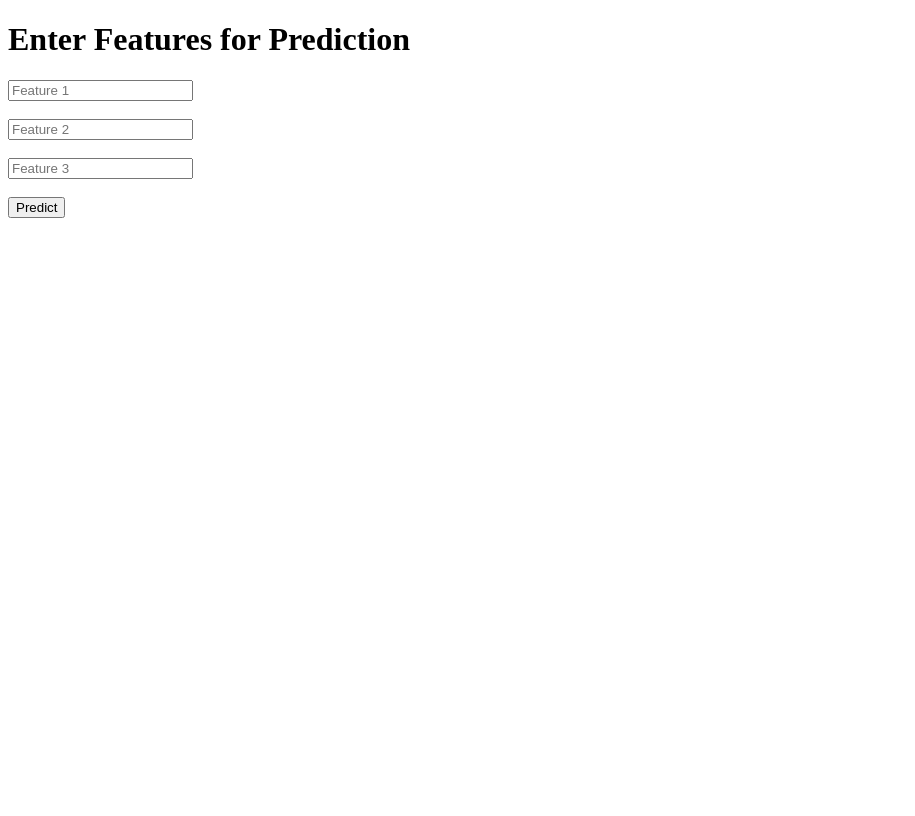
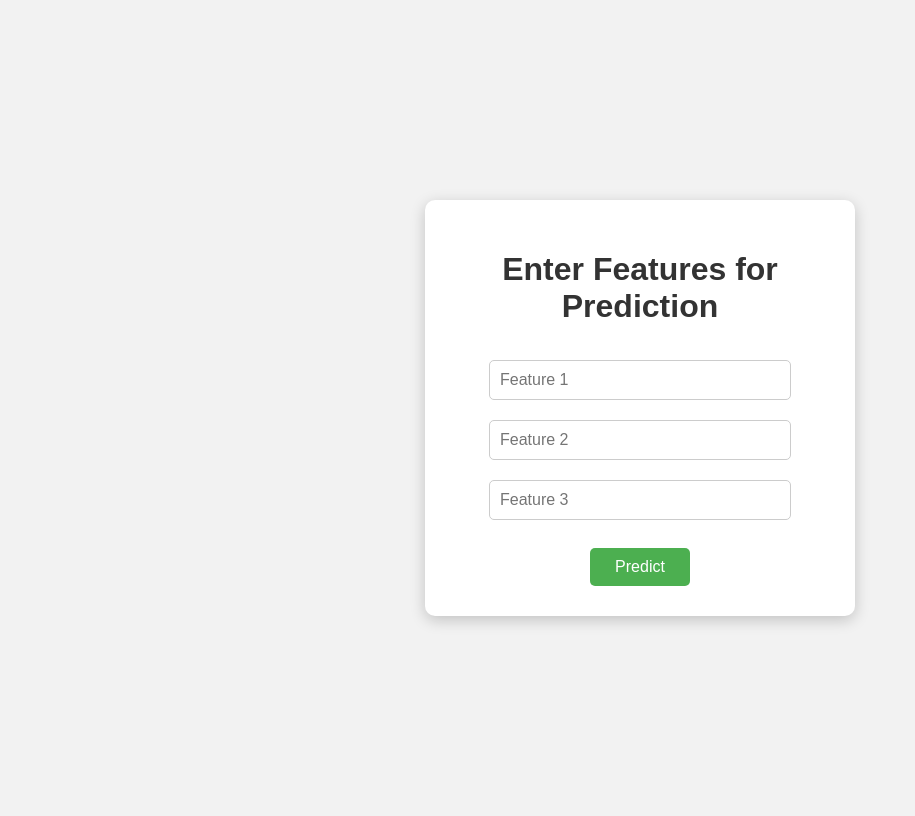
Before and after one commit to nithiyagk/cloud_deployment, a Flask app: page / in a window 1280 px wide. Shown: the whole page, without its empty margins (0-915 px from the left). Before the commit the page ends 218 px from the top, so only its background shows below. Run offline with Flask 3, Linux system fonts and the light colour scheme; parts of the project's set-up code (start-up, migrations or seed data) failed here and were passed over.

Commit message:
Update index.html with CSS styling

```diff
--- a/templates/index.html
+++ b/templates/index.html
@@ -2,12 +2,66 @@
 <html>
 <head>
     <title>Logistic Regression Prediction</title>
+    <style>
+        body {
+            font-family: Arial, sans-serif;
+            background-color: #f2f2f2;
+            display: flex;
+            justify-content: center;
+            align-items: center;
+            height: 100vh;
+        }
+
+        .container {
+            background-color: #fff;
+            padding: 30px 40px;
+            border-radius: 10px;
+            box-shadow: 0 4px 15px rgba(0, 0, 0, 0.2);
+            text-align: center;
+            width: 350px;
+        }
+
+        h1 {
+            color: #333;
+            margin-bottom: 25px;
+        }
+
+        input[type="number"] {
+            width: 80%;
+            padding: 10px;
+            margin: 10px 0;
+            border-radius: 5px;
+            border: 1px solid #ccc;
+            font-size: 16px;
+        }
+
+        button {
+            padding: 10px 25px;
+            border: none;
+            border-radius: 5px;
+            background-color: #4CAF50;
+            color: white;
+            font-size: 16px;
+            cursor: pointer;
+            transition: background-color 0.3s ease;
+        }
+
+        button:hover {
+            background-color: #45a049;
+        }
+
+        h2 {
+            margin-top: 20px;
+            color: #007BFF;
+        }
+    </style>
 </head>
 <body>
+    <div class="container">
         <h1>Enter Features for Prediction</h1>
         <form method="POST">
-        <input type="number" step="any" name="Feature1" placeholder="Feature 1" required><br><br>
-        <input type="number" step="any" name="Feature2" placeholder="Feature 2" required><br><br>
+            <input type="number" step="any" name="Feature1" placeholder="Feature 1" required><br>
+            <input type="number" step="any" name="Feature2" placeholder="Feature 2" required><br>
             <input type="number" step="any" name="Feature3" placeholder="Feature 3" required><br><br>
             <button type="submit">Predict</button>
         </form>
@@ -15,5 +69,6 @@
         {% if prediction is not none %}
             <h2>Prediction: {{ prediction }}</h2>
         {% endif %}
+    </div>
 </body>
 </html>
```
Lines whose indentation alone changed are shown as unchanged.
